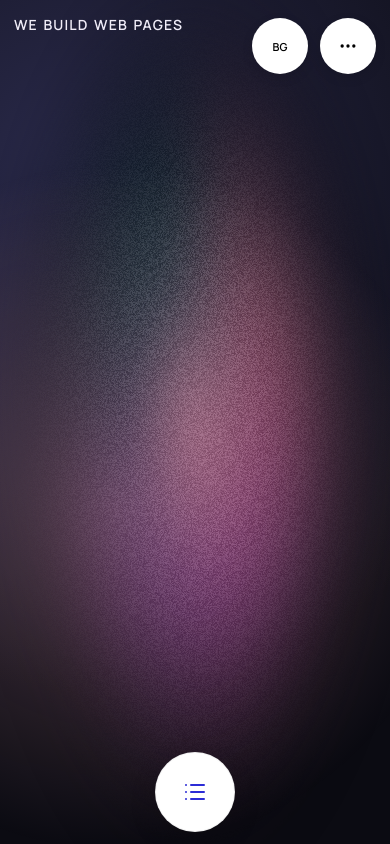
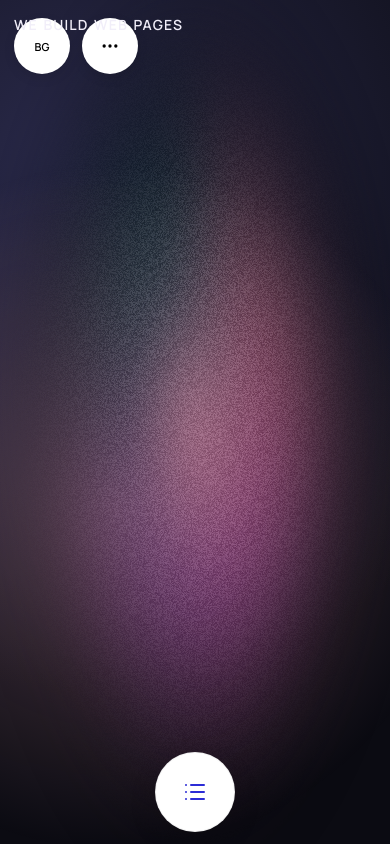
Before and after one commit to ANONIMNIQ/Portfolio1, a Next.js app: page / in a window 390 px wide. Built offline with nearby package versions, Linux system fonts and the light colour scheme.

Commit message:
Use original animated brand above menu and animate color on menu open

```diff
--- a/app/components/BrandTicker.jsx
+++ b/app/components/BrandTicker.jsx
@@ -15,7 +15,7 @@ const wordVariants = {
   exit: { y: "100%", transition: { duration: 0.5, ease: [0.76, 0, 0.24, 1] } },
 };
 
-export default function BrandTicker() {
+export default function BrandTicker({ isMenuOpen = false }) {
   const [tick, setTick] = useState(0);
 
   useEffect(() => {
@@ -41,7 +41,7 @@ export default function BrandTicker() {
           fontSize: "14px",
           letterSpacing: "0.08em",
           fontWeight: 600,
-          color: "#f1eef9",
+          color: isMenuOpen ? "#1f1f28" : "#f1eef9",
         }}
       >
         {WORDS.map((word) => (
--- a/app/components/MenuOverlay.jsx
+++ b/app/components/MenuOverlay.jsx
@@ -23,7 +23,6 @@ export default function MenuOverlay({ isOpen, onClose, onOpenProjects, onOpenAbo
           style={{ willChange: "clip-path, opacity, transform", transform: "translateZ(0)", backfaceVisibility: "hidden" }}
         >
           <div className="menu-header">
-            <div className="menu-brand">WE BUILD WEB PAGES</div>
             <motion.div initial={{ scale: 0, opacity: 0 }} animate={{ scale: 1, opacity: 1, transition: { delay: 0.8, duration: 0.5, ease: [0.34, 1.56, 0.64, 1] } }}>
               <Magnet strength={0.2}>
                 <button className="menu-close" onClick={onClose} aria-label="Close menu">
--- a/app/components/VisualAside.jsx
+++ b/app/components/VisualAside.jsx
@@ -24,7 +24,7 @@ export default function VisualAside({
         <canvas ref={canvasRef} className="webgl" aria-hidden="true" />
 
         <div className="visual-overlay">
-          <BrandTicker />
+          <BrandTicker isMenuOpen={isMenuOpen} />
 
           <div style={{ display: "flex", gap: "12px", alignItems: "center" }}>
             {showLangSwitch && (
--- a/app/globals.css
+++ b/app/globals.css
@@ -461,17 +461,19 @@
 
 /* Brand ticker base */
 .brand-ticker {
-  position: relative;
-  z-index: 2;
+  position: fixed;
+  top: 32px;
+  left: 40px;
+  z-index: 140;
   pointer-events: none;
+  transition: color 0.32s cubic-bezier(0.22, 1, 0.36, 1);
 }
 
-.menu-brand {
-  font-size: 14px;
-  letter-spacing: 0.08em;
-  text-transform: uppercase;
-  font-weight: 600;
-  color: #1f1f28;
+@media (max-width: 768px) {
+  .brand-ticker {
+    top: 18px;
+    left: 14px;
+  }
 }
 
 /* Desktop project modal behavior: natural content height first, fullscreen on expand */
```
